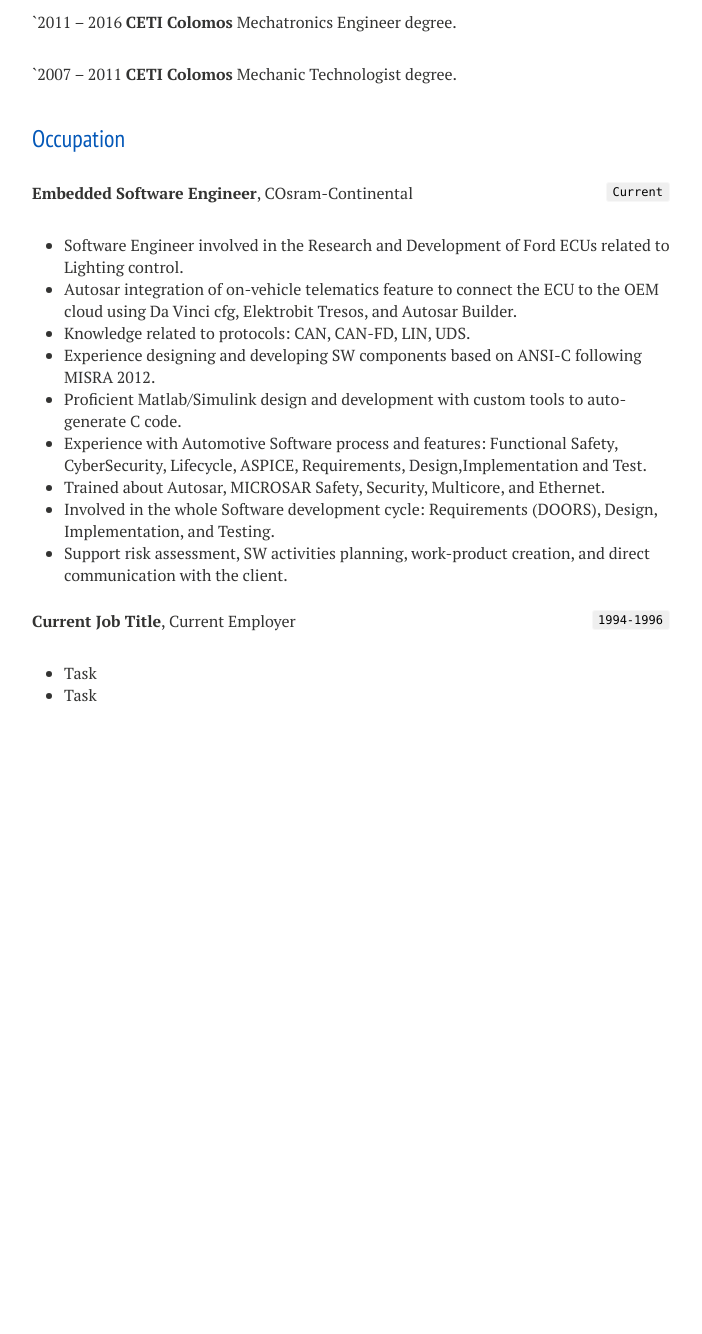
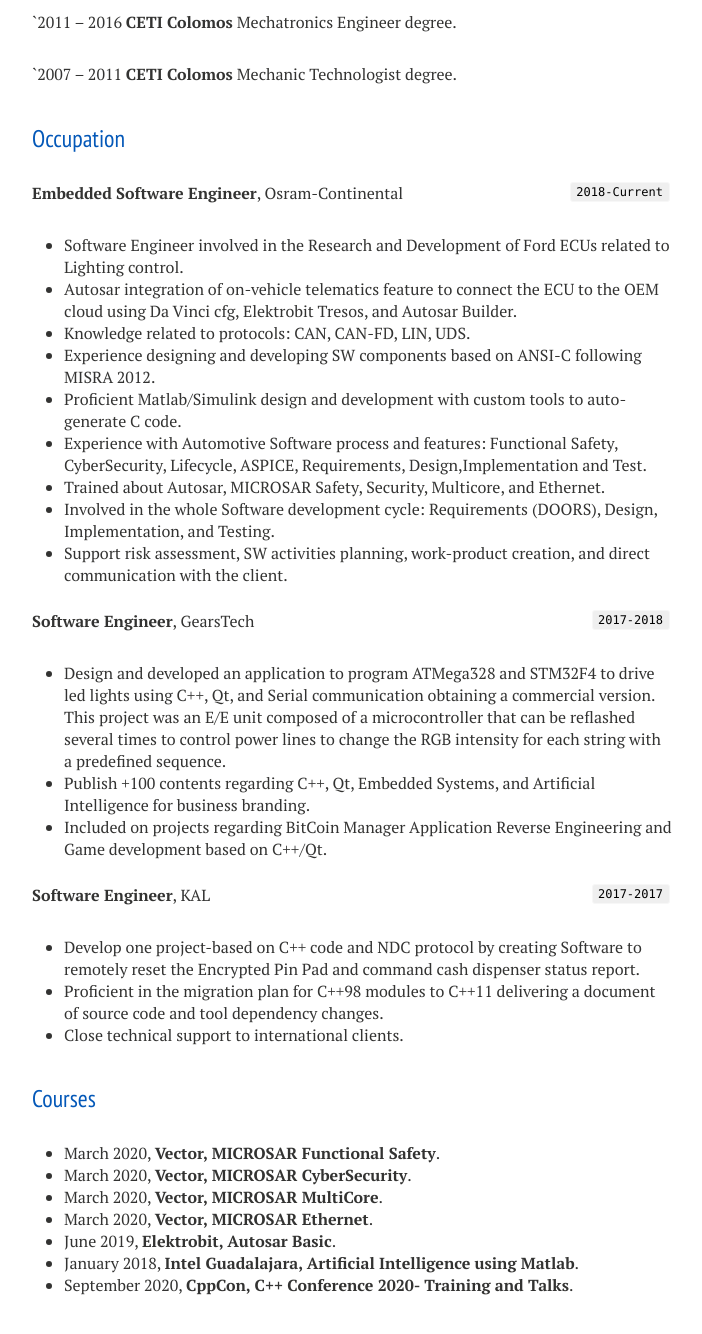
Before and after one commit to CharlieGearsTech/CharlieGearsTech.github.io, a Jekyll site: the page built from cv.md, in a window 1280 px wide and 1400 px high, scrolled down 803 px. Shown: the top 1334 px of the window, without its empty margins (288-990 px from the left). Built offline with Jekyll 4.4.1, drawn with Linux system fonts in a browser that asks for light colours; nearby versions of some CDN libraries; our own code applies the rules of GitHub Pages for plain Markdown files; before the commit the page ends 1613 px from its top, so only the background shows below that.

Commit message:
CV update2

```diff
--- a/cv.md
+++ b/cv.md
@@ -26,8 +26,8 @@ Mechanic Technologist degree.
 
 ## Occupation
 
-`Current`
-__Embedded Software Engineer__, COsram-Continental
+`2018-Current`
+__Embedded Software Engineer__, Osram-Continental
 
 - Software Engineer involved in the Research and Development of Ford ECUs related to Lighting control.
 - Autosar integration of on-vehicle telematics feature to connect the ECU to the OEM cloud using Da Vinci cfg, Elektrobit Tresos, and Autosar Builder.
@@ -39,13 +39,28 @@ __Embedded Software Engineer__, COsram-Continental
 - Involved in the whole Software development cycle: Requirements (DOORS), Design, Implementation, and Testing.
 - Support risk assessment, SW activities planning, work-product creation, and direct communication with the client.
 
-`1994-1996`
-__Current Job Title__, Current Employer
+`2017-2018`
+__Software Engineer__, GearsTech
 
-- Task
-- Task
+- Design and developed an application to program ATMega328 and STM32F4 to drive led lights using C++, Qt, and Serial communication obtaining a commercial version. This project was an E/E unit composed of a microcontroller that can be reflashed several times to control power lines to change the RGB intensity for each string with a predefined sequence.
+- Publish +100 contents regarding C++, Qt, Embedded Systems, and Artificial Intelligence for business branding.
+- Included on projects regarding BitCoin Manager Application Reverse Engineering and Game development based on C++/Qt.
 
+`2017-2017`
+__Software Engineer__, KAL
 
+- Develop one project-based on C++ code and NDC protocol by creating Software to remotely reset the Encrypted Pin Pad and command cash dispenser status report.
+- Proficient in the migration plan for C++98 modules to C++11 delivering a document of source code and tool dependency changes.
+-  Close technical support to international clients.
+
+## Courses
+* March 2020, **Vector, MICROSAR Functional Safety**.
+* March 2020, **Vector, MICROSAR CyberSecurity**.
+* March 2020, **Vector, MICROSAR MultiCore**.
+* March 2020, **Vector, MICROSAR Ethernet**.
+* June 2019, **Elektrobit, Autosar Basic**.
+* January 2018, **Intel Guadalajara, Artificial Intelligence using Matlab**.
+* September 2020, **CppCon, C++ Conference 2020- Training and Talks**.
 
 <!-- ### Footer
 
```
Also changed, not shown: index.md (+5 -4 lines).
